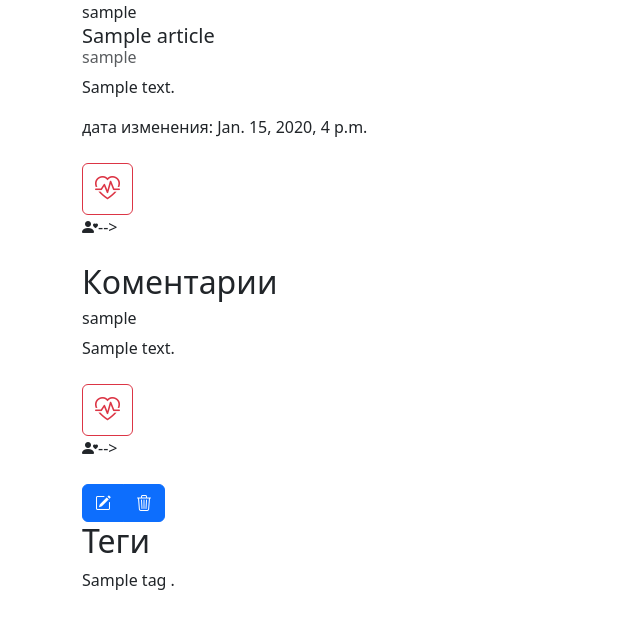
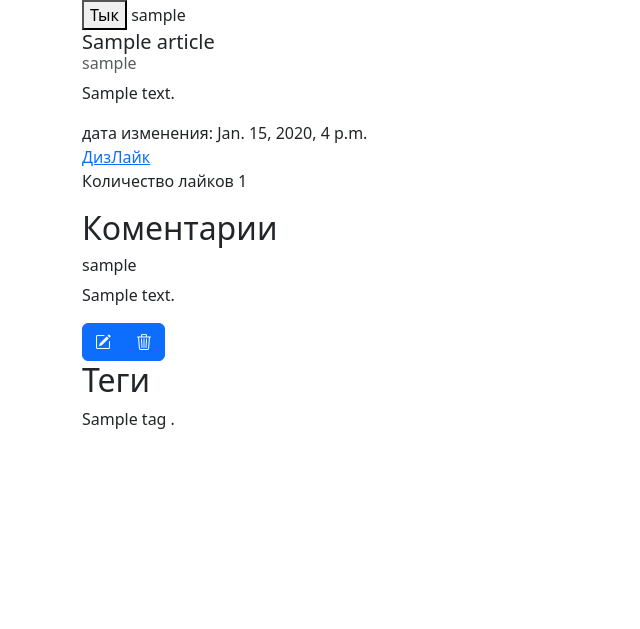
Before and after one commit to PandoraGrims/Blog_Js_, a Django app: page /article/1/ in a window 1280 px wide. Shown: the part 56-685 px from the top of the page, without its empty margins (0-640 px from the left). Run offline with Django 4.2, Linux system fonts and the light colour scheme; a user stored in the database is signed in; tables that the repository leaves empty hold one stand-in row (values such as "Sample post"); parts of the project's set-up code (start-up, migrations or seed data) failed here and were passed over.

Commit message:
изменил верстку в шаблонах

```diff
--- a/source/webapp/templates/articles/article.html
+++ b/source/webapp/templates/articles/article.html
@@ -18,27 +18,21 @@
         <h6 class="card-subtitle mb-2 text-body-secondary">{{ article.author.username }}</h6>
         <p class="card-text">{{ article.content }}</p>
         <p class="card-text">дата изменения: {{ article.updated_at }}</p>
-
-        <div class="card-text py-2">
-            <button class="like-button btn btn-outline-danger" data-type="article" data-id="{{ article.pk }}"><i
-                    class="bi bi-heart-pulse" style="font-size: 25px"></i></button>
-            <p><i class="bi bi-person-heart"></i>--><span class="like-count">{{ article.like_count }}</span></p>
-        </div>
     </div>
+    <a class="likes" href="{% url "webapp:article_like" article.pk %}" data-article-id="{{ article.pk }}">
+        {% if request.user in article.likes.all %}
+            ДизЛайк
+        {% else %}
+            Лайк
+        {% endif %}
+    </a>
+    <p>Количество лайков <span id="article_likes_count_{{ article.id }}">{{ article.likes.count }}</span></p>
 
     <h2>Коментарии</h2>
     {% for comment in comments %}
         <div>
             <h6>{{ comment.author.username }}</h6>
             <p>{{ comment.text }}</p>
-            {% if request.user.is_authenticated %}
-                <div class="comment-text py-2">
-                    <button class="like-button btn btn-outline-danger" data-type="comment" data-id="{{ comment.pk }}"><i
-                            class="bi bi-heart-pulse" style="font-size: 25px"></i></button>
-                    <p><i class="bi bi-person-heart"></i>--><span
-                            class="like-count">{{ comment.commentlike_set.count }}</span></p>
-                </div>
-            {% endif %}
         </div>
         <div class="btn-group" role="group">
             <a href="{% url "webapp:comment_update" comment.pk %}"
--- a/source/webapp/templates/base.html
+++ b/source/webapp/templates/base.html
@@ -29,7 +29,8 @@
                         <a class="nav-link" href="{% url "accounts:logout" %}">Выход</a>
                     </li>
                     <li class="nav-item">
-                        <p>Здравствуйте <a href="{% url "accounts:profile" request.user.pk %}">{{ request.user.username }} </a></p>
+                        <p>Здравствуйте <a
+                                href="{% url "accounts:profile" request.user.pk %}">{{ request.user.username }} </a></p>
                     </li>
                 {% else %}
                     <li class="nav-item">
@@ -45,6 +46,7 @@
 </nav>
 
 <div class="container">
+    <button id="button" data-articles-url="{% url "webapp:index" %}">Тык</button>
     {{ request.user }}
     {% block content %}
         <h1>test</h1>
@@ -55,6 +57,8 @@
 <script src="https://cdn.jsdelivr.net/npm/bootstrap@5.3.0/dist/js/bootstrap.bundle.min.js"
         integrity="sha384-geWF76RCwLtnZ8qwWowPQNguL3RmwHVBC9FhGdlKrxdiJJigb/j/68SIy3Te4Bkz"
         crossorigin="anonymous"></script>
-<script src="{% static "js/like_script.js" %}"></script>
+
+<script src="{% static "js/index.js" %}"></script>
 </body>
+
 </html>
```
Also changed, not shown: source/webapp/templates/partial/articles_list.html (+9 -9 lines).
